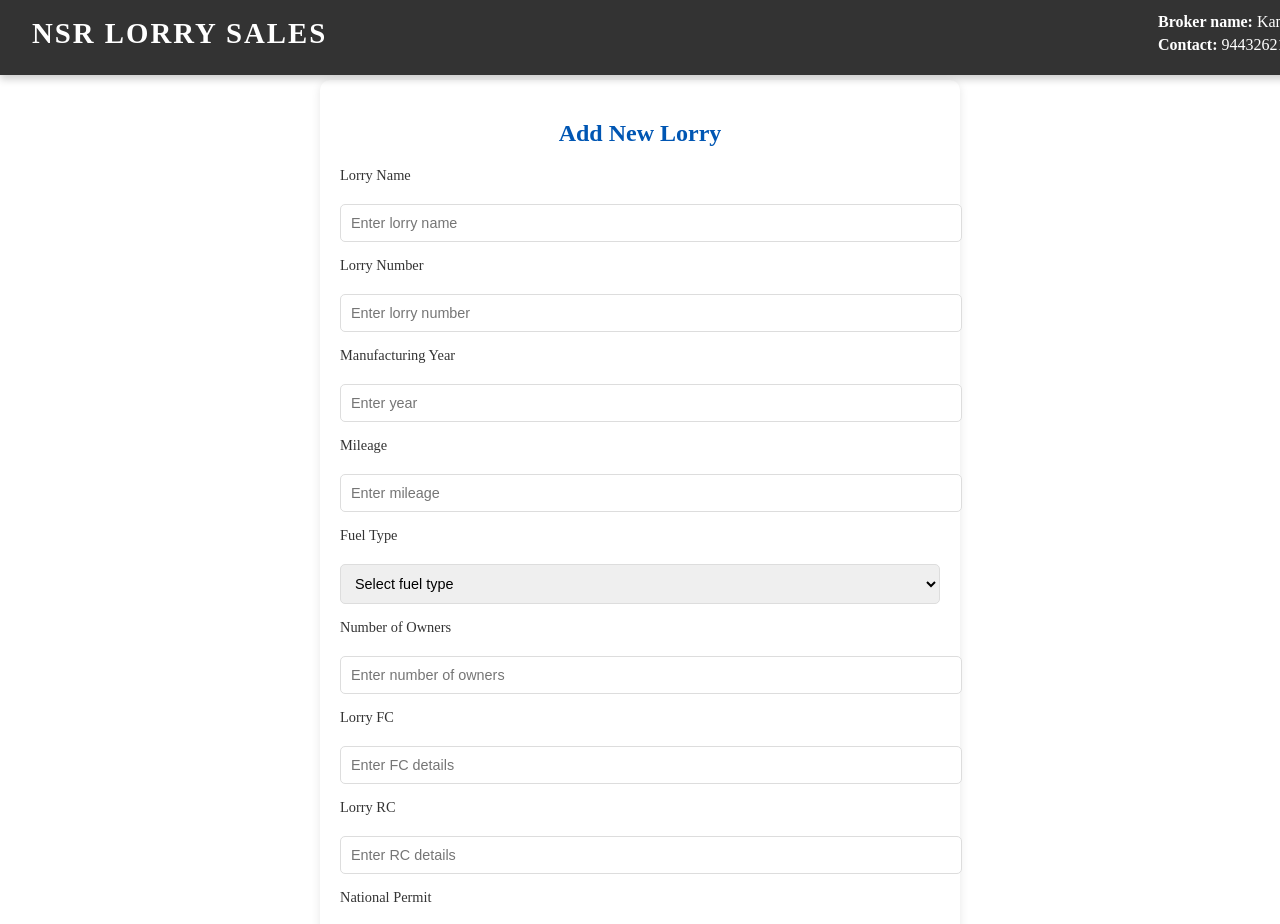
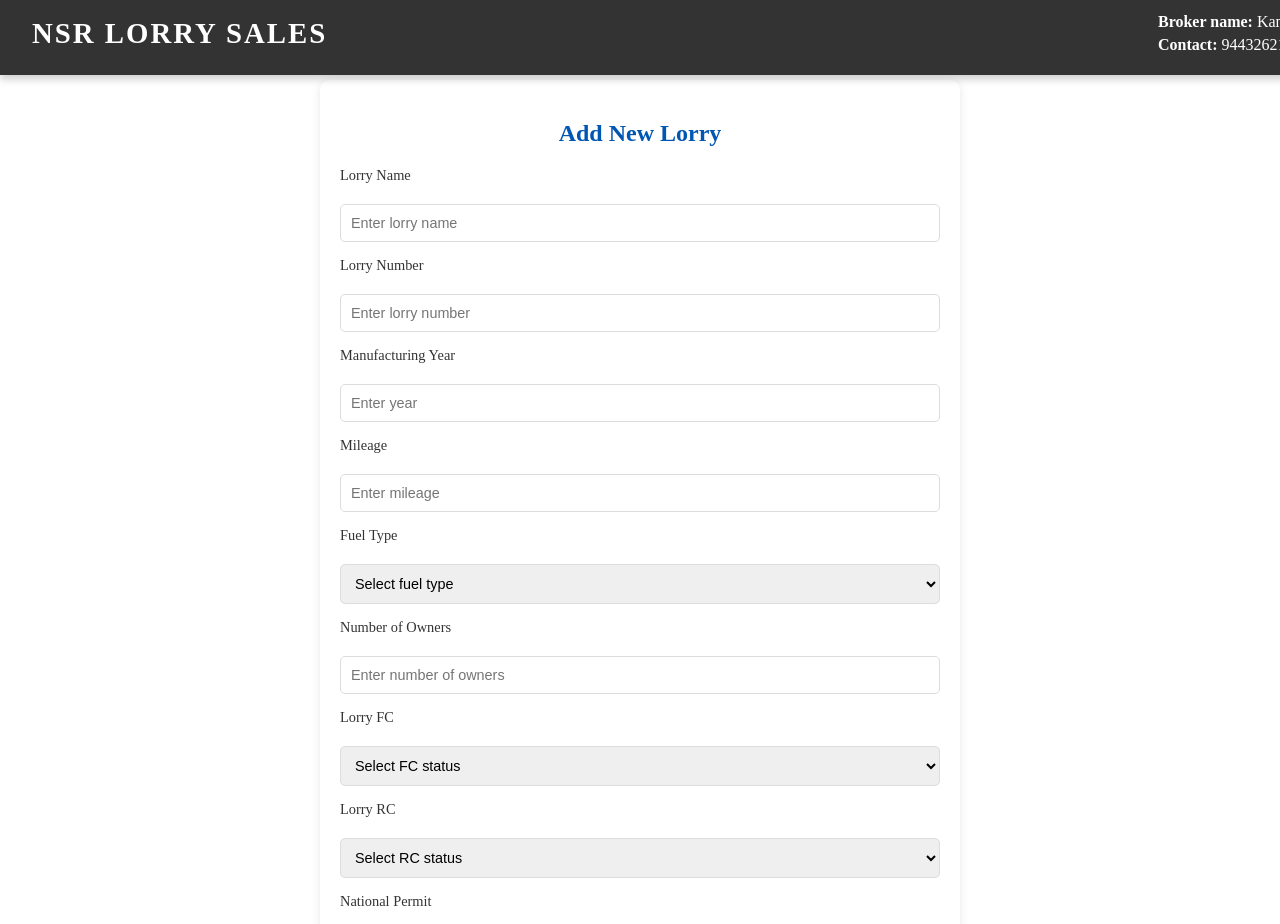
Before and after one commit to Harirajhari/Kamaraj-LorrySales, a React (Vite) app: page /admin/add-lorry in a window 1280 px wide. Shown: the top 924 px of the page. Built offline with nearby package versions, Linux system fonts and the light colour scheme; no server answers.

Commit message:
minor changes done

```diff
--- a/src/components/AdminPage/AddLorry.css
+++ b/src/components/AdminPage/AddLorry.css
@@ -34,7 +34,6 @@
   font-size: 0.9rem;
   border: 1px solid #ddd;
   border-radius: 5px;
-  width: 100%;
   resize: none;
 }
 
--- a/src/components/AdminPage/AddLorry.jsx
+++ b/src/components/AdminPage/AddLorry.jsx
@@ -198,26 +198,31 @@ const AddLorry = () => {
         />
 
         <label htmlFor="lorry_fc">Lorry FC</label>
-        <input
-          type="text"
+        <select
           id="lorry_fc"
           name="lorry_fc"
           value={lorryDetails.lorry_fc}
           onChange={handleChange}
-          placeholder="Enter FC details"
           required
-        />
+        >
+          <option value="">Select FC status</option>
+          <option value="yes">Yes</option>
+          <option value="no">No</option>
+        </select>
+
 
         <label htmlFor="lorry_rc">Lorry RC</label>
-        <input
-          type="text"
+        <select
           id="lorry_rc"
           name="lorry_rc"
           value={lorryDetails.lorry_rc}
           onChange={handleChange}
-          placeholder="Enter RC details"
           required
-        />
+        >
+          <option value="">Select RC status</option>
+          <option value="yes">Yes</option>
+          <option value="no">No</option>
+        </select>
 
         <label htmlFor="national_permit">National Permit</label>
         <select
--- a/src/components/AdminPage/LorryDetailAdmin.css
+++ b/src/components/AdminPage/LorryDetailAdmin.css
@@ -221,6 +221,7 @@
   .edit-btn {
     width: 100%;
     padding: 12px;
+    margin: 0;
   }
 
   .back-btn {
--- a/src/components/Body/Body.jsx
+++ b/src/components/Body/Body.jsx
@@ -10,7 +10,7 @@ const Body = ({ lorries, onCardClick }) => {
             <img src={lorry.lorry_image[0]} alt={lorry.lorry_name} />
             <div className="card-details">
               <h3>{lorry.lorry_name}</h3>
-              <p>{lorry.lorry_number}</p>
+              <h3>{lorry.lorry_number.slice(0, 4) + "*".repeat(lorry.lorry_number.length - 4)}</h3>
               <p>Price: {lorry.price}</p>
             </div>
           </div>
--- a/src/components/LorryDetail/LorryDetail.jsx
+++ b/src/components/LorryDetail/LorryDetail.jsx
@@ -25,7 +25,7 @@ const LorryDetail = ({ lorry, onBack }) => {
 
       <button onClick={onBack} className="back-button">Back</button>
       <h2>{lorry.lorry_name}</h2>
-      <p>Lorry Number: {lorry.lorry_number}</p>
+      <p>Lorry Number: {lorry.lorry_number.slice(0, 4) + "*".repeat(lorry.lorry_number.length - 4)}</p>
       <p>Manufacturing Year: {lorry.manufacturing_year}</p>
       <p>Mileage: {lorry.mileage}</p>
       <p>Fuel Type: {lorry.fuel_type}</p>
```
